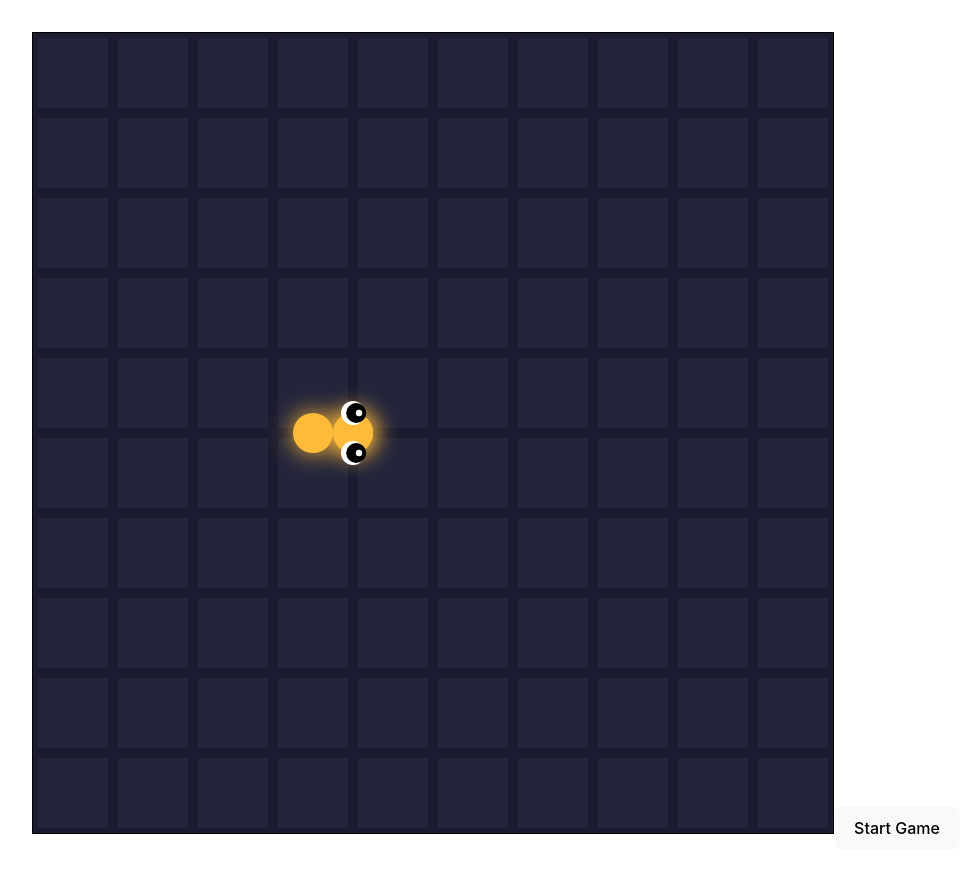
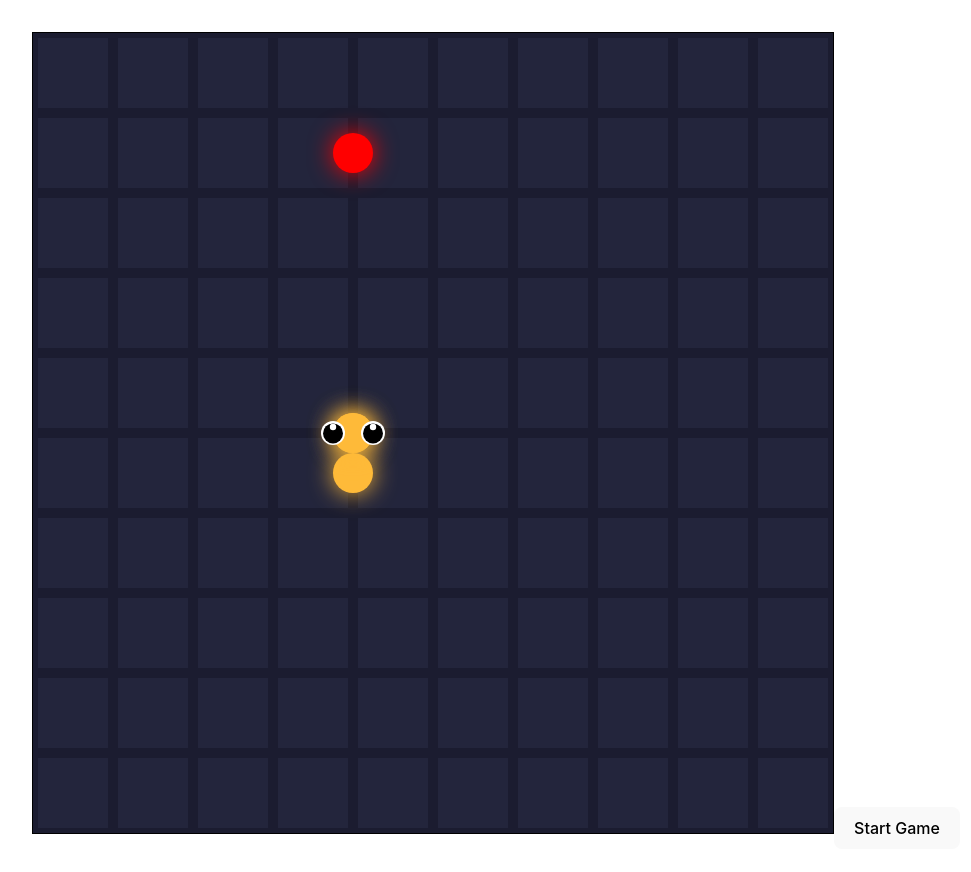
Before and after one commit to Byron2016/034_Snake_001, a React app in the folder projects/b_snake_weibenfalk_react_jhampier_001/: page / in a window 1280 px wide. Shown: the whole page, without its empty margins (144-1115 px from the left). Built offline with nearby package versions, Linux system fonts and the light colour scheme.

Commit message:
b_vite: w-react-j_aa draw snake's eyes in concordance with snake's direction

```diff
--- a/projects/b_snake_weibenfalk_react_jhampier_001/src/App.jsx
+++ b/projects/b_snake_weibenfalk_react_jhampier_001/src/App.jsx
@@ -37,7 +37,7 @@ function App () {
     // console.log('startGame')
     setSnake(SNAKE_START)
     setApple(APPLE_START)
-    setDir([1, 0])
+    setDir([0, -1])
     setSpeed(SPEED)
     setGameOver(false)
   }
@@ -48,7 +48,7 @@ function App () {
   }
 
   const moveSnake = ({ keyCode }) => {
-    console.log('moveSnake')
+    //console.log('moveSnake')
     // to ensure that you only press arrow keys on the keyboard
     keyCode >= 37 && keyCode <= 40 && setDir(DIRECTIONS[keyCode])
   }
@@ -130,10 +130,10 @@ function App () {
     EyesToDraw({
       eye_one_position:{x:snake[0][0],y:snake[0][1]},
       eye_two_position:{x:snake[0][0],y:snake[0][1]},
-      ctx:context})
+      ctx:context, dir})
 
-    // // Apple
-    // drawApple({position:{x:apple[0],y:apple[1]}, ctx:context})
+    // Apple
+    drawApple({position:{x:apple[0],y:apple[1]}, ctx:context})
 
 
 
@@ -142,7 +142,7 @@ function App () {
     //snake.forEach(([x, y]) => context.fillRect(x, y, 1, 1))
     //context.fillStyle = 'lightblue'
     //context.fillRect(apple[0], apple[1], 1, 1)
-  }, [snake, apple, gameOver])
+  }, [snake, apple, gameOver, dir])
 
   useInterval(() => gameLoop(), speed)
 
--- a/projects/b_snake_weibenfalk_react_jhampier_001/src/components/Snake/drawEyes.js
+++ b/projects/b_snake_weibenfalk_react_jhampier_001/src/components/Snake/drawEyes.js
@@ -6,25 +6,66 @@ import {
   DRAW_EYE_01,
   DRAW_EYE_02,
 } from '../../constants/eyes_constants'
+import { DIRECTIONS } from "../../constants/constants";
 
 export function EyesToDraw({
   eye_one_position,
   eye_two_position,
   ctx,
+  dir,
 }){
 
-  drawEye({position:eye_one_position,eye_properties:DRAW_EYE_01,ctx})
+  drawEye({position:eye_one_position,eye_properties:DRAW_EYE_01,ctx,dir})
 
-  drawEye({position:eye_two_position,eye_properties:DRAW_EYE_02,ctx})
+  drawEye({position:eye_two_position,eye_properties:DRAW_EYE_02,ctx,dir})
 }
 
 function drawEye({
   position,
   eye_properties,
   ctx,
+  dir,
 }) {
 
-  const eye_prop = {...eye_properties};
+  let eye_prop = {...eye_properties};
+
+  if(dir[0] === DIRECTIONS[38][0] && dir[1] === DIRECTIONS[38][1]){
+    // UP
+    //console.log(`inside direc[38]`)
+
+    eye_prop.EYE_SCLERA_DESP = {...eye_prop.EYE_DESP_DIR.DIR_UP.EYE_SCLERA_DESP};
+    eye_prop.EYE_IRIS_DESP = {...eye_prop.EYE_DESP_DIR.DIR_UP.EYE_IRIS_DESP};
+    eye_prop.EYE_PUPIL_DESP = {...eye_prop.EYE_DESP_DIR.DIR_UP.EYE_PUPIL_DESP};
+  }
+  else if(dir[0] === DIRECTIONS[40][0] && dir[1] === DIRECTIONS[40][1]){
+    // DOWN
+    //console.log(`inside direc[40]`)
+
+    eye_prop.EYE_SCLERA_DESP = {...eye_prop.EYE_DESP_DIR.DIR_DOWN.EYE_SCLERA_DESP};
+    eye_prop.EYE_IRIS_DESP = {...eye_prop.EYE_DESP_DIR.DIR_DOWN.EYE_IRIS_DESP};
+    eye_prop.EYE_PUPIL_DESP = {...eye_prop.EYE_DESP_DIR.DIR_DOWN.EYE_PUPIL_DESP};
+  }
+  else if(dir[0] === DIRECTIONS[37][0] && dir[1] === DIRECTIONS[37][1]){
+    // LEFT
+    //console.log(`inside direc[37]`)
+
+    eye_prop.EYE_SCLERA_DESP = {...eye_prop.EYE_DESP_DIR.DIR_LEFT.EYE_SCLERA_DESP};
+    eye_prop.EYE_IRIS_DESP = {...eye_prop.EYE_DESP_DIR.DIR_LEFT.EYE_IRIS_DESP};
+    eye_prop.EYE_PUPIL_DESP = {...eye_prop.EYE_DESP_DIR.DIR_LEFT.EYE_PUPIL_DESP};
+  }
+  else if(dir[0] === DIRECTIONS[39][0] && dir[1] === DIRECTIONS[39][1]){
+    // RIGHT
+    //console.log(`entro direc[39]`)
+
+    eye_prop.EYE_SCLERA_DESP = {...eye_prop.EYE_DESP_DIR.DIR_RIGHT.EYE_SCLERA_DESP};
+    eye_prop.EYE_IRIS_DESP = {...eye_prop.EYE_DESP_DIR.DIR_RIGHT.EYE_IRIS_DESP};
+    eye_prop.EYE_PUPIL_DESP = {...eye_prop.EYE_DESP_DIR.DIR_RIGHT.EYE_PUPIL_DESP};
+  }
+  else {
+    console.log(`There are a problem with eyes asignacion with concordanse with snake direction.`)
+    return
+  }
+
   //Sclera
   drawEyeSection({
     position,
@@ -37,7 +78,7 @@ function drawEye({
     ctx,
   })
 
-//  //Iris
+  //Iris
   drawEyeSection({
     position,
     radio: eye_prop.EYE_RADIO,
@@ -49,7 +90,7 @@ function drawEye({
     ctx,
   })
 
-//   //Pupil
+ //Pupil
   drawEyeSection({
     position,
     radio: eye_prop.EYE_RADIO,
--- a/projects/b_snake_weibenfalk_react_jhampier_001/src/constants/constants.js
+++ b/projects/b_snake_weibenfalk_react_jhampier_001/src/constants/constants.js
@@ -1,7 +1,7 @@
 const CANVAS_SIZE = [800, 800]
 const SNAKE_START = [
   [8, 10],
-  [7, 10]
+  [8, 11]
 ]
 const APPLE_START = [8, 3]
 const SCALE = 40
--- a/projects/b_snake_weibenfalk_react_jhampier_001/src/constants/eyes_constants.js
+++ b/projects/b_snake_weibenfalk_react_jhampier_001/src/constants/eyes_constants.js
@@ -5,9 +5,32 @@ const DRAW_EYE_01 = {
   EYE_RADIO:1.5,
 
   // Note: x, y, radio
+  EYE_SCLERA_DESP:[0,0,0],
+  EYE_IRIS_DESP:[0,0,0],
+  EYE_PUPIL_DESP:[0,0,0],
+
+  EYE_DESP_DIR : {
+    DIR_UP:{
+      EYE_SCLERA_DESP:[-0.5,0, -1.20],
+      EYE_IRIS_DESP:[-0.5,0.01, -1.250],
+      EYE_PUPIL_DESP:[-0.5,-0.15, -1.42],
+    },
+    DIR_DOWN:{
+      EYE_SCLERA_DESP:[-0.5,0, -1.20],
+      EYE_IRIS_DESP:[-0.5,0.08, -1.250],
+      EYE_PUPIL_DESP:[-0.5,0.15, -1.42],
+    },
+    DIR_LEFT:{
+      EYE_SCLERA_DESP:[0,-0.5,-1.20],
+      EYE_IRIS_DESP:[-0.02,-0.5, -1.250],
+      EYE_PUPIL_DESP:[-0.15,-0.5, -1.42],
+    },
+    DIR_RIGHT:{
       EYE_SCLERA_DESP:[0,-0.5,-1.20],
       EYE_IRIS_DESP:[0.08,-0.5, -1.250],
       EYE_PUPIL_DESP:[0.15,-0.5, -1.42],
+    },
+  },
 
   // #region eye1
   EYE_SCLERA_COLOR:  "white",
@@ -33,9 +56,32 @@ const DRAW_EYE_02 = {
   EYE_RADIO:1.5,
 
   // Note: x, y, radio
+  EYE_SCLERA_DESP:[0,0,0],
+  EYE_IRIS_DESP:[0,0,0],
+  EYE_PUPIL_DESP:[0,0,0],
+
+  EYE_DESP_DIR : {
+    DIR_UP:{
+      EYE_SCLERA_DESP:[0.5,0, -1.20],
+      EYE_IRIS_DESP:[0.5,0.01, -1.250],
+      EYE_PUPIL_DESP:[0.5,-0.15, -1.42],
+    },
+    DIR_DOWN:{
+      EYE_SCLERA_DESP:[0.5,0, -1.20],
+      EYE_IRIS_DESP:[0.5,0.08, -1.250],
+      EYE_PUPIL_DESP:[0.5,0.15, -1.42],
+    },
+    DIR_LEFT:{
+      EYE_SCLERA_DESP:[0,0.5,-1.20],
+      EYE_IRIS_DESP:[-0.02,0.5, -1.250],
+      EYE_PUPIL_DESP:[-0.15,0.5, -1.42],
+    },
+    DIR_RIGHT:{
       EYE_SCLERA_DESP:[0,0.5,-1.20],
       EYE_IRIS_DESP:[0.08,0.5, -1.250],
       EYE_PUPIL_DESP:[0.15,0.5, -1.42],
+    },
+  },
 
   // #region eye2
   EYE_SCLERA_COLOR:  "white",
```
Lines whose indentation alone changed are shown as unchanged.
